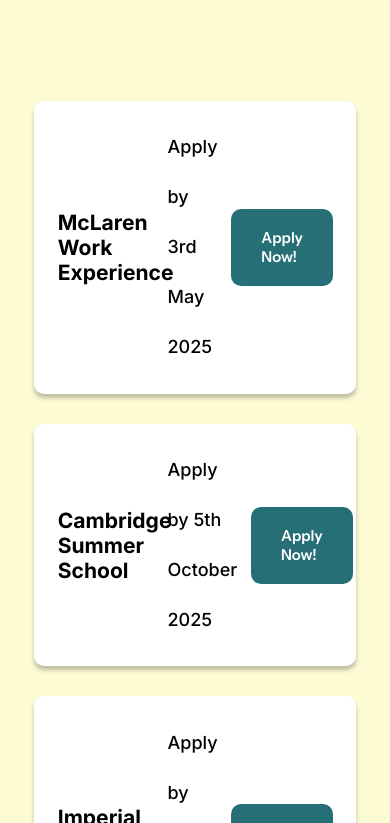
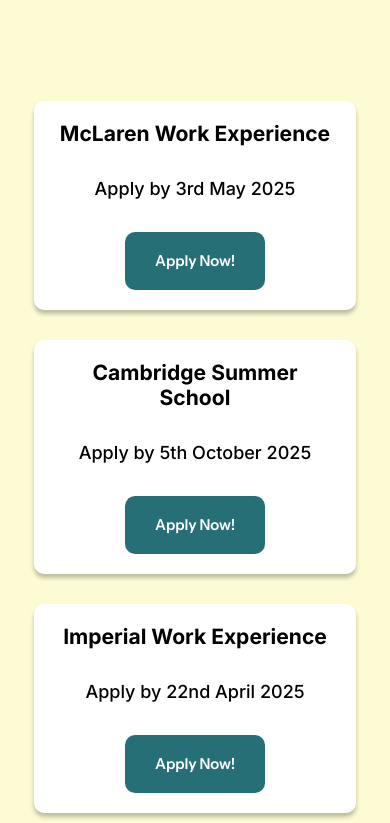
Before and after one commit to githubfan/gcselog, a Next.js app: page / in a window 390 px wide. Shown: the part 6361-7184 px from the top of the page. Built offline with nearby package versions, Linux system fonts and the light colour scheme.

Commit message:
Making Resources Cards Responsive

```diff
--- a/src/app/components/cards/resources-styling.css
+++ b/src/app/components/cards/resources-styling.css
@@ -24,3 +24,27 @@
 .resources-card>.resourceBtn {
     margin-left: 5%;
 }
+
+@media (max-width:1055px) {
+    .resources-card {
+        flex-direction: column;
+        align-items: center;
+        text-align: center;
+        padding-top: 20px;
+        padding-bottom: 20px;
+    }
+
+    .resources-card>.title {
+        width: 100%;
+        text-align: center;
+    }
+
+    .resources-card>p {
+        width: 100%;
+
+    }
+
+    .resources-card>.resourceBtn {
+        margin-left: 0;
+    }
+}
```
